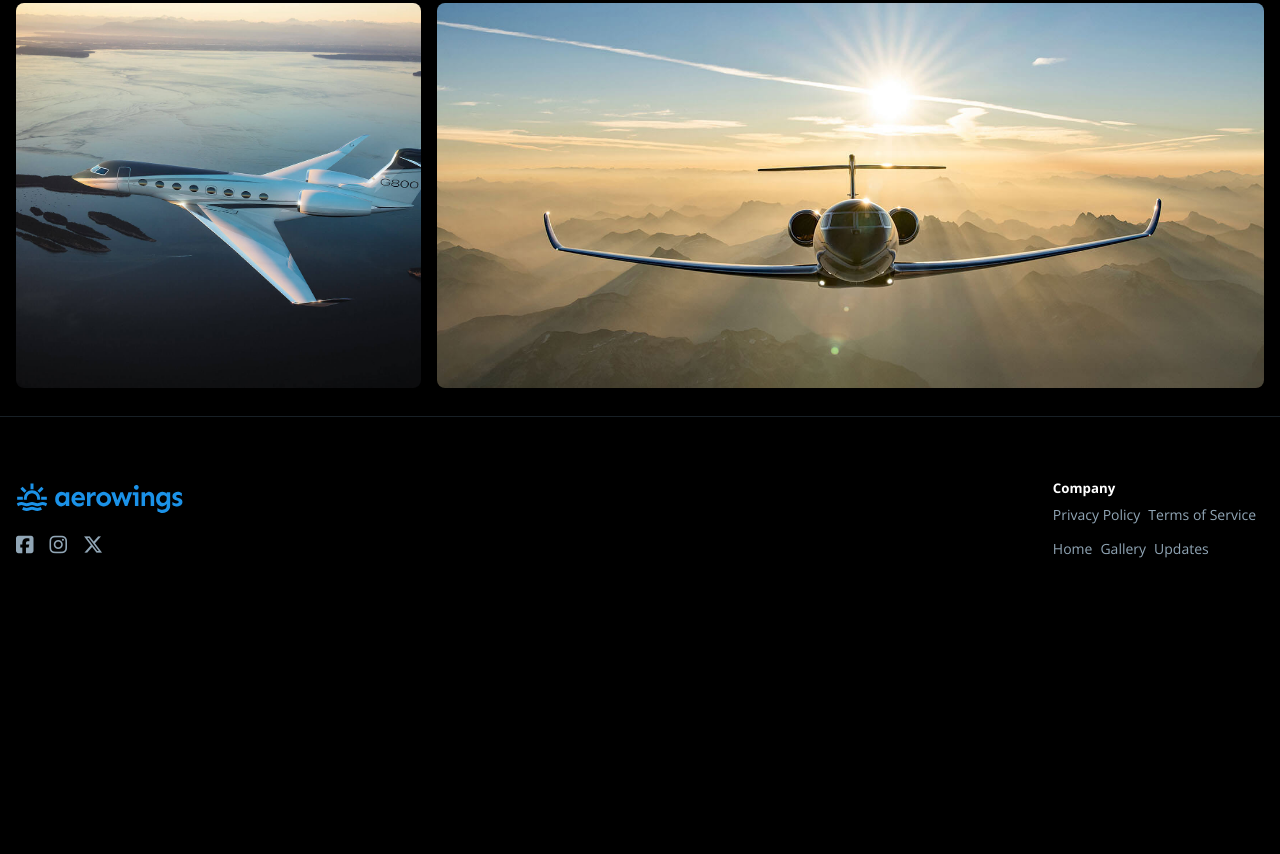
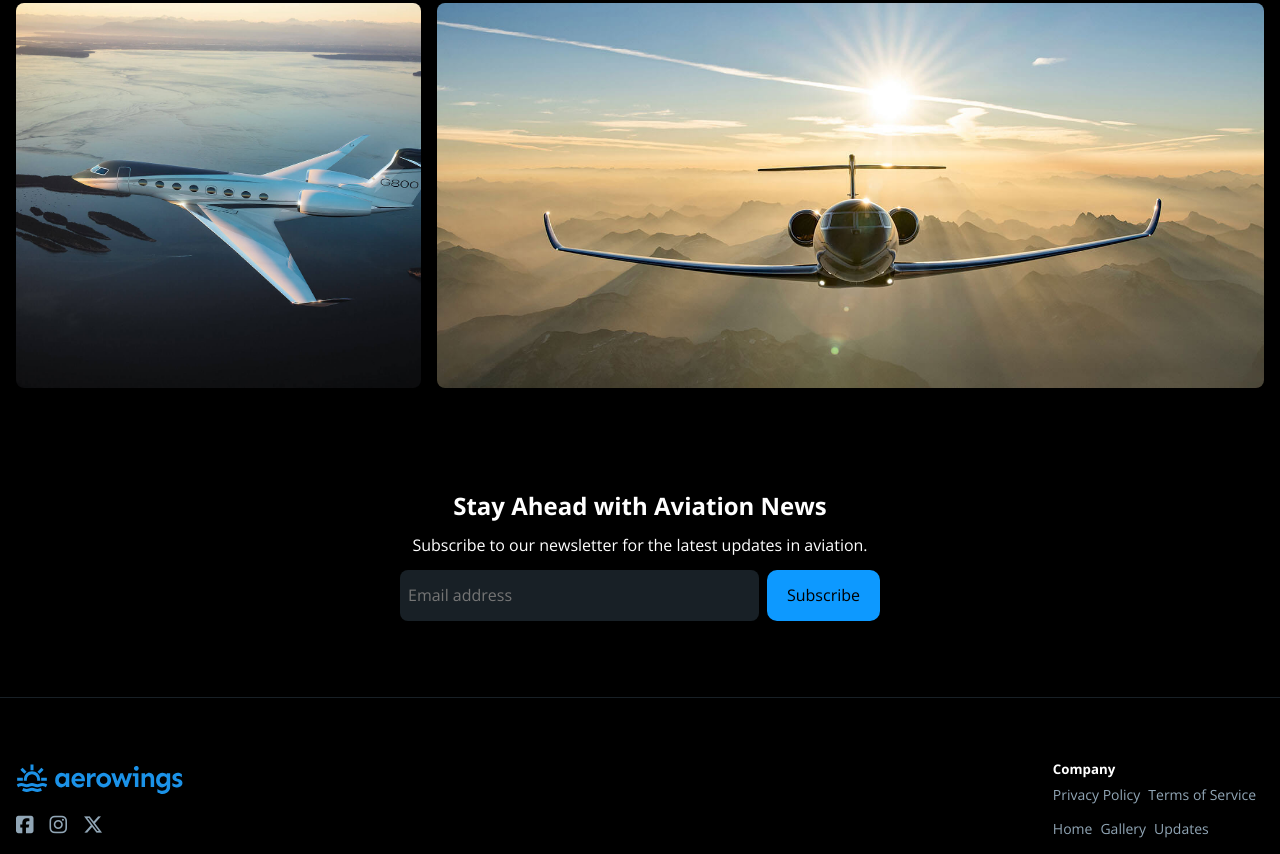
Before and after one commit to DrexelDesign/151-Aviation-Final, a website: page deploy/gallery.html in a window 1280 px wide. Shown: the part 1646-2500 px from the top of the page. Before the commit the page ends 2219 px from the top, so only its background shows below. Drawn offline with nearby package versions, Linux system fonts and the light colour scheme.

Commit message:
added subscribe

```diff
--- a/deploy/gallery.html
+++ b/deploy/gallery.html
@@ -57,7 +57,19 @@
     </ul>
 </section>
 
-<div id="footer-divider"></div>
+<section id="subscribe">
+    <div id="subscribe-content">
+        <h2>Stay Ahead with Aviation News</h2>
+        <p>Subscribe to our newsletter for the latest updates in aviation.</p>
+        <form action="#">
+            <div>
+                <input type="text" placeholder="Email address">
+                <button class="blue-btn">Subscribe</button>
+            </div>
+        </form>
+
+    </div>
+</section><div id="footer-divider"></div>
 
 <footer>
    <div id="footer-content">
--- a/dev/scss/components/_buttons.scss
+++ b/dev/scss/components/_buttons.scss
@@ -1,3 +1,20 @@
 /* =============
     Buttons
 ============= */
+button{
+    transition: 0.25s;
+}
+
+
+.blue-btn{
+    color: var(--black);
+    border: none;
+    border-radius: 10px;
+    padding: 10px 20px;
+    background-color: var(--blue);
+
+    &:hover{
+        background-color: var(--white);
+        color: var(--blue);
+    }
+}
--- a/dev/scss/sections/_blue-bar.scss
+++ b/dev/scss/sections/global/_blue-bar.scss
@@ -1,7 +1,7 @@
 /* =============
     Blue Bar
 ============= */
-@use "../helpers";
+@use "../../helpers";
 
 #blue-bar{
     background-color: var(--blue);
--- /dev/null
+++ b/dev/scss/sections/global/_subscribe.scss
@@ -0,0 +1,69 @@
+/* =============
+    Subscribe
+============= */
+@use "../../helpers";
+
+#subscribe{
+
+    padding: 36px 0;
+
+    @include helpers.md{
+        display: grid;
+        grid-template-columns: auto 60vw auto;
+        grid-template-areas: ". sub .";
+        padding: 48px 0;
+    }
+
+    @include helpers.lg{
+        grid-template-columns: auto 50vw auto;
+        padding: 52px 0;
+    }
+
+    @include helpers.xl{
+        grid-template-columns: auto 40vw auto;
+        padding: 60px 0;
+    }
+
+    @include helpers.xxl{
+        grid-template-columns: auto 30vw auto;
+    }
+
+    #subscribe-content{
+        color: var(--white);
+        padding: 16px;
+        text-align: center;
+
+        @include helpers.md{
+            grid-area: sub;
+        }
+
+        h2{
+
+        }
+
+        p{
+            margin: 16px 0;
+        }
+
+        form{
+            div{
+                display: flex;
+                input{
+                    width: 100%;
+                    box-sizing: border-box;
+                    border: none;
+                    padding: 16px 8px;
+                    background-color: var(--smoke);
+                    border-radius: 8px;
+                    margin-right: 8px;
+                    color: var(--white);
+                }
+
+                button{
+                    margin-left: auto;
+                }
+            }
+        }
+
+    }
+}
--- a/dev/scss/styles.scss
+++ b/dev/scss/styles.scss
@@ -15,6 +15,7 @@
 @forward "layout/_footer";
 
 // Sections Styles
-@forward "sections/_blue-bar";
+@forward "sections/global/_blue-bar";
+@forward "sections/global/_subscribe";
 @forward "sections/gallery/_gallery-hero";
 @forward "sections/gallery/_gallery-gallery";
```
Also changed, not shown: deploy/index.html (+13 -1 lines), deploy/updates.html (+13 -1 lines), deploy/css/styles.css, 5 other files.
